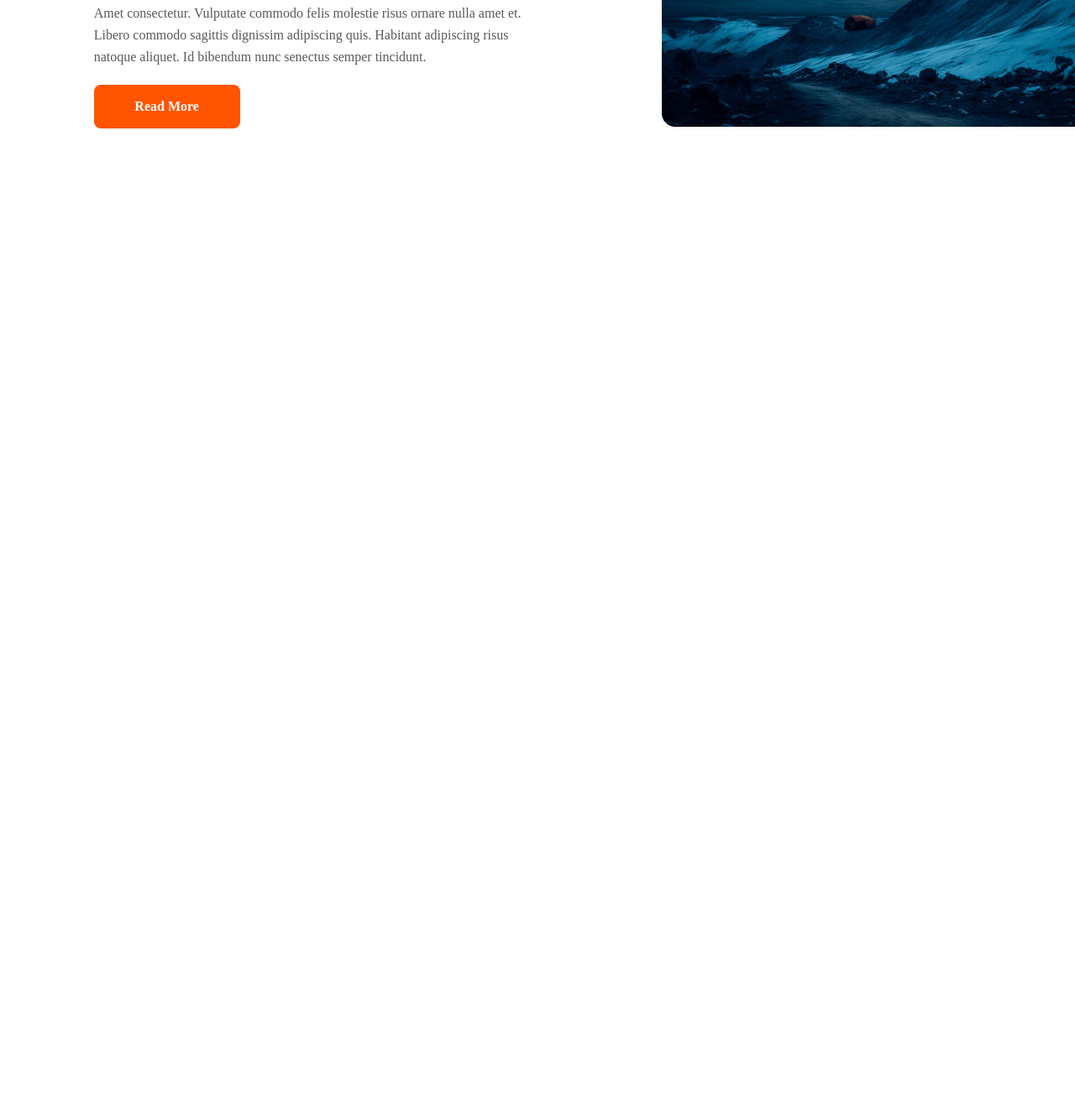
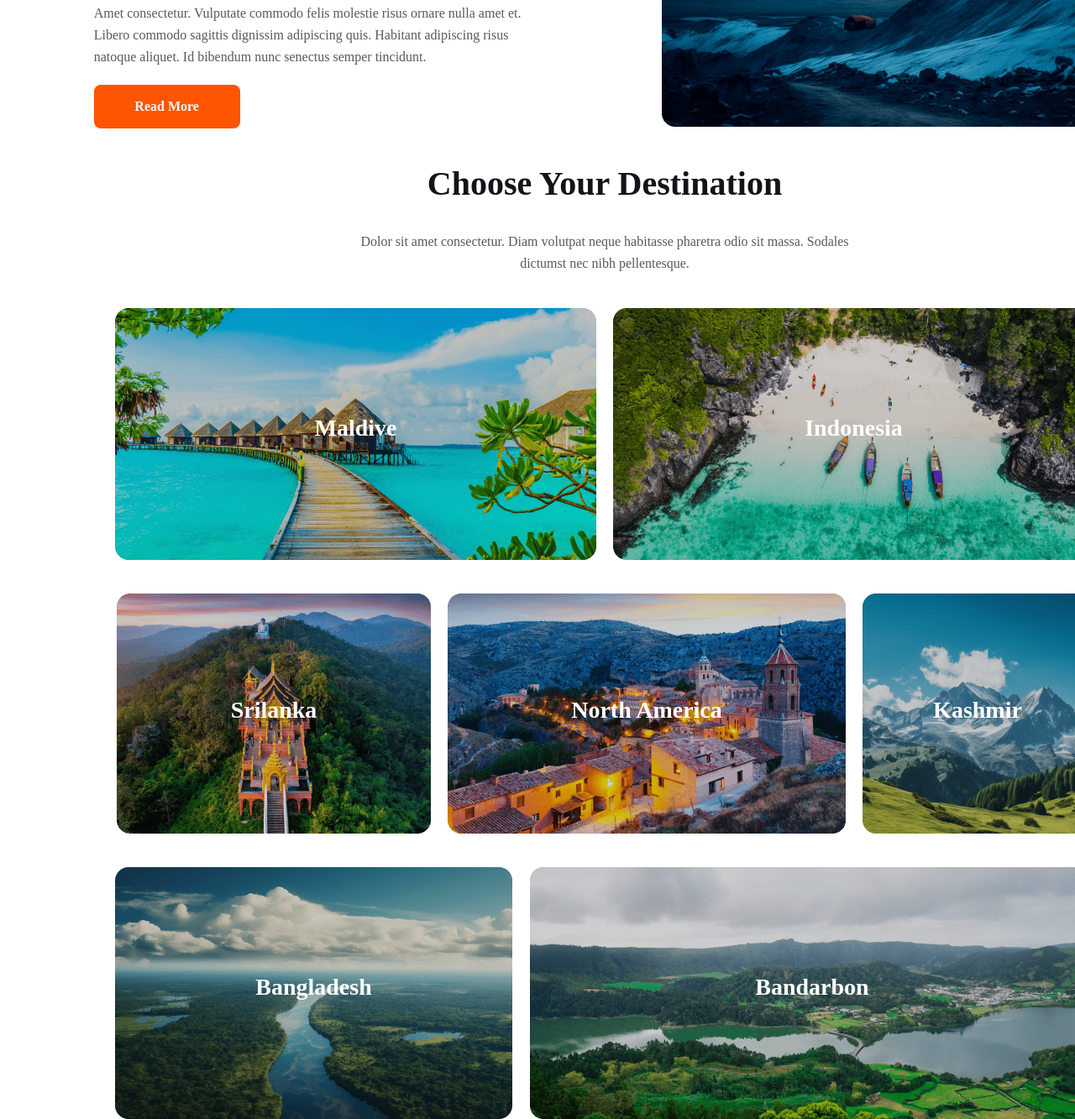
Before and after one commit to ashikdas0002/Travel-Hero, a plain HTML site: page index.html in a window 1280 px wide. Shown: the part 1204-2537 px from the top of the page at 84% size. Before the commit the page ends 1359 px from the top, so only its background shows below. Drawn offline with Linux system fonts and the light colour scheme.

Commit message:
Destination section finished with responsive

```diff
--- a/index.html
+++ b/index.html
@@ -72,6 +72,7 @@
 
     </header>
     <div class="main">
+        <!-- Popular Tours container  -->
         <section class="popular-tours">
             <div class="popular-tours-container">
                 <div class="tours-content">
@@ -111,6 +112,62 @@
                 </div>
             </div>
         </section>
+        <!-- Destination container    -->
+        <section class="destination-container">
+            <h2 class="destination-title">
+                Choose Your Destination
+            </h2>
+            <p class="destination-description">
+                Dolor sit amet consectetur. Diam volutpat neque habitasse pharetra odio sit massa. Sodales dictumst nec
+                nibh
+                pellentesque.
+            </p>
+            <div class="destination-container">
+                <div class="destination-items">
+                    <div class="destination-item">
+                        <div class="item-1">
+                            <h4 class="item-title">
+                                Maldive
+                            </h4>
+                        </div>
+                        <div class="item-2">
+                            <h4 class="item-title">
+                                Indonesia
+                            </h4>
+                        </div>
+                    </div>
+                    <div class="destination-item">
+                        <div class="item-3">
+                            <h4 class="item-title">
+                                Srilanka
+                            </h4>
+                        </div>
+                        <div class="item-4">
+                            <h4 class="item-title">
+                                North America
+                            </h4>
+                        </div>
+                        <div class="item-5">
+                            <h4 class="item-title">
+                                Kashmir
+                            </h4>
+                        </div>
+                    </div>
+                    <div class="destination-item">
+                        <div class="item-6">
+                            <h4 class="item-title">
+                                Bangladesh
+                            </h4>
+                        </div>
+                        <div class="item-7">
+                            <h4 class="item-title">
+                                Bandarbon
+                            </h4>
+                        </div>
+                    </div>
+        </section>
+
+
     </div>
 </body>
 
--- a/style.css
+++ b/style.css
@@ -151,6 +151,155 @@ nav {
 
 }
 
+/* Destination container style  */
+.destination-container {
+    margin-top: 40px;
+
+}
+
+.destination-title {
+    color: #131318;
+    text-align: center;
+    font-family: Mulish;
+    font-size: 40px;
+    font-style: normal;
+    font-weight: 800;
+    line-height: normal;
+}
+
+.destination-description {
+    width: 600px;
+    color: rgba(19, 19, 24, 0.70);
+    margin: 0 auto;
+    text-align: center;
+    font-family: Mulish;
+    font-size: 16px;
+    font-style: normal;
+    font-weight: 400;
+    line-height: 26px;
+    /* 162.5% */
+}
+
+.destination-item {
+    display: flex;
+    align-items: center;
+    justify-content: center;
+    gap: 20px;
+    margin-top: 40px;
+
+}
+
+.item-1 {
+    background: url("Images/Rectangle\ 5.png");
+    width: 573px;
+    height: 300px;
+    background-repeat: no-repeat;
+    background-size: contain;
+
+}
+
+.item-1:hover {
+    background: linear-gradient(180deg, rgba(19, 19, 24, 0.80) 0%, rgba(19, 19, 24, 0.00) 100%), url("Images/Rectangle\ 5.png");
+
+}
+
+
+.item-2 {
+    background: url("Images/Rectangle\ 8.png");
+    width: 573px;
+    height: 300px;
+    background-repeat: no-repeat;
+    background-size: contain;
+}
+
+.item-2:hover {
+    background: linear-gradient(180deg, rgba(19, 19, 24, 0.80) 0%, rgba(19, 19, 24, 0.00) 100%), url("Images/Rectangle\ 8.png");
+
+}
+
+.item-3 {
+    background: url("Images/Rectangle\ 6.png");
+    width: 374px;
+    height: 286px;
+    background-repeat: no-repeat;
+    background-size: contain;
+}
+
+.item-3:hover {
+    background: linear-gradient(180deg, rgba(19, 19, 24, 0.80) 0%, rgba(19, 19, 24, 0.00) 100%), url("Images/Rectangle\ 6.png");
+
+}
+
+.item-4 {
+    background: url("Images/Rectangle\ 7.png");
+    width: 474px;
+    height: 286px;
+    background-repeat: no-repeat;
+    background-size: contain;
+}
+
+.item-4:hover {
+    background: linear-gradient(180deg, rgba(19, 19, 24, 0.80) 0%, rgba(19, 19, 24, 0.00) 100%), url("Images/Rectangle\ 7.png");
+}
+
+.item-5 {
+    background: url("Images/Rectangle\ 9.png");
+    width: 274px;
+    height: 286px;
+    background-repeat: no-repeat;
+    background-size: contain;
+}
+
+.item-5:hover {
+    background: linear-gradient(180deg, rgba(19, 19, 24, 0.80) 0%, rgba(19, 19, 24, 0.00) 100%), url("Images/Rectangle\ 9.png");
+
+}
+
+.item-6 {
+    background: url("Images/Rectangle\ 11.png");
+    width: 474px;
+    height: 300px;
+    background-repeat: no-repeat;
+    background-size: contain;
+
+}
+
+.item-6:hover {
+    background: linear-gradient(180deg, rgba(19, 19, 24, 0.80) 0%, rgba(19, 19, 24, 0.00) 100%), url("Images/Rectangle\ 11.png");
+
+
+}
+
+.item-7 {
+    background: url("Images/Rectangle\ 10.png");
+    width: 673px;
+    height: 300px;
+    background-repeat: no-repeat;
+    background-size: contain;
+}
+
+.item-7:hover {
+    background: linear-gradient(180deg, rgba(19, 19, 24, 0.80) 0%, rgba(19, 19, 24, 0.00) 100%), url("Images/Rectangle\ 10.png");
+
+}
+
+
+
+.item-title {
+    color: #FFF;
+    text-align: center;
+    font-family: Mulish;
+    font-size: 28px;
+    font-style: normal;
+    font-weight: 800;
+    line-height: normal;
+    position: relative;
+    top: 30%;
+
+
+}
+
+
 
 
 /* Media Query  */
@@ -184,7 +333,7 @@ nav {
     }
 
     .header-banner {
-        width: 280px;
+        width: 220px;
         padding: 10px;
     }
 
@@ -232,4 +381,40 @@ nav {
         width: 200px;
         height: 200px;
     }
+
+    /* Destination container responsive style */
+    .destination-title {
+        font-size: 16px;
+    }
+
+    .destination-description {
+        width: 200px;
+    }
+
+    .destination-item {
+        flex-direction: column;
+        gap: 10px;
+    }
+
+    .item-1,
+    .item-2,
+    .item-3,
+    .item-4,
+    .item-5,
+    .item-6,
+    .item-7 {
+        width: 200px;
+        height: 200px;
+    }
+
+    .item-6 {
+        margin-top: 50px;
+    }
+
+    .item-title {
+        font-size: 16px;
+        position: relative;
+        top: 10%;
+    }
+
 }
```
